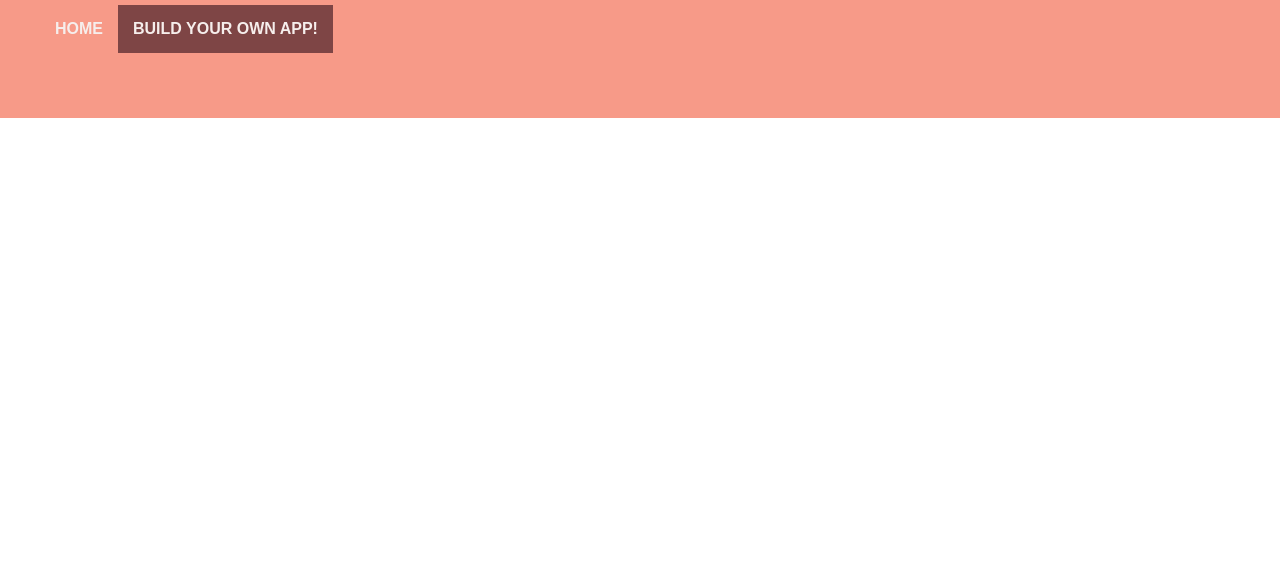
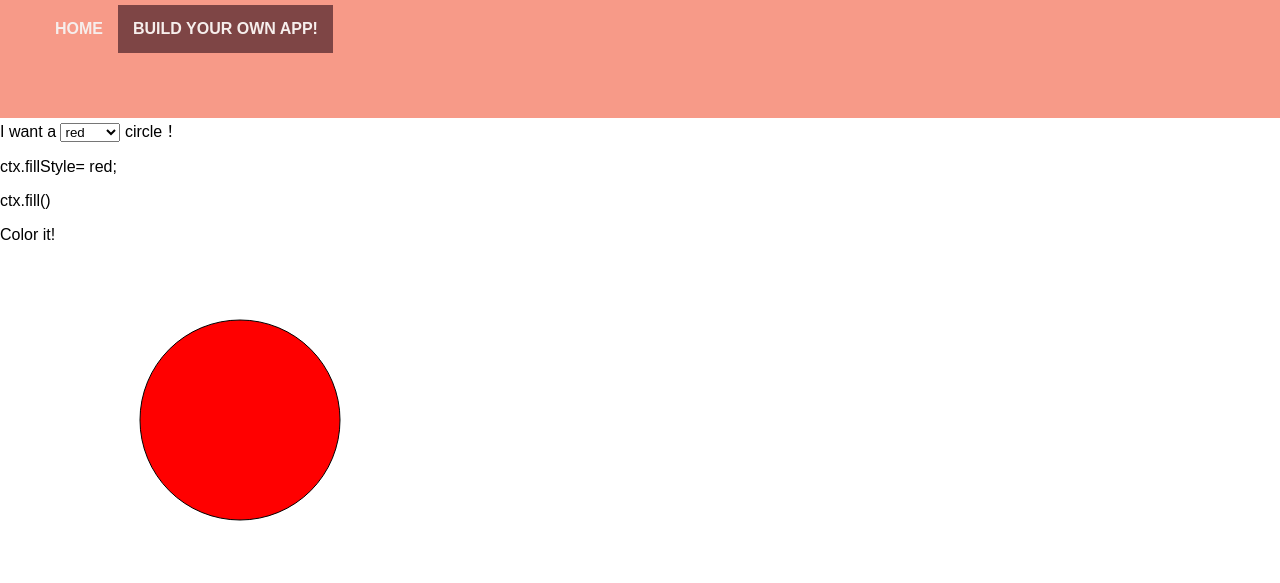
Before and after one commit to ac952/wichacks2018, a PHP site: page /tutorial.php in a window 1280 px wide. Shown: the top 583 px of the page. Run offline with PHP 8.4, Linux system fonts and the light colour scheme.

Commit message:
adding color tutorial

```diff
--- a/tutorial.php
+++ b/tutorial.php
@@ -19,6 +19,25 @@
       <!-- <img id="logo" alt="logo1" src=""> -->
     </div>
   </nav>
+	<div id="editable">
+		I want a
+		<select id="mySelect" onChange="myColor()">
+            <option value="red" style="color:#FF0000;  background:#d9d4d1;">red</option>
+		     <option value="blue" style="color:blue; background:#d9d4d1;">blue</option>
+		     <option value="yellow" style="color:yellow; background:#d9d4d1;">yellow</option>
+             <option value="green" style="color:green; background:#d9d4d1;">green</option>
+             <option value="black" style="color:black; background:#d9d4d1;">black</option>
+        </select> circle！
+	</div>
+	<p id="demo"></p>
 
+    <p>ctx.fill()</p>
+    <p>Color it!</p>
+	<div id="canvas" class="colorDemo">
+        <canvas id="myCanvas" width="480" height="320"></canvas>
+        <script src="colorTutorial.js">
+        </script>
+
+	</div>
 </body>
 </html>
```
